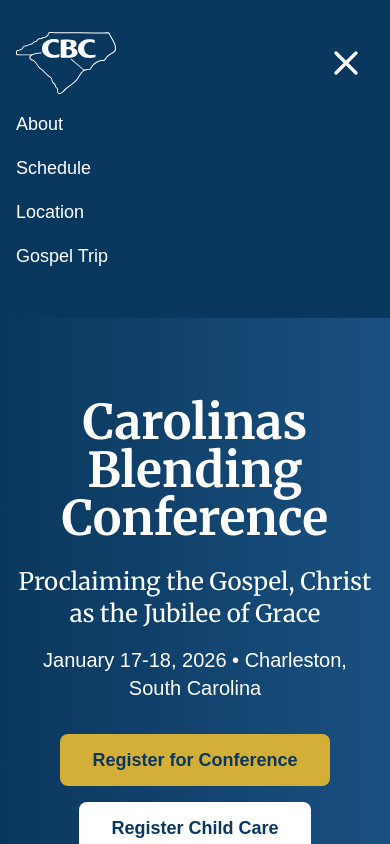
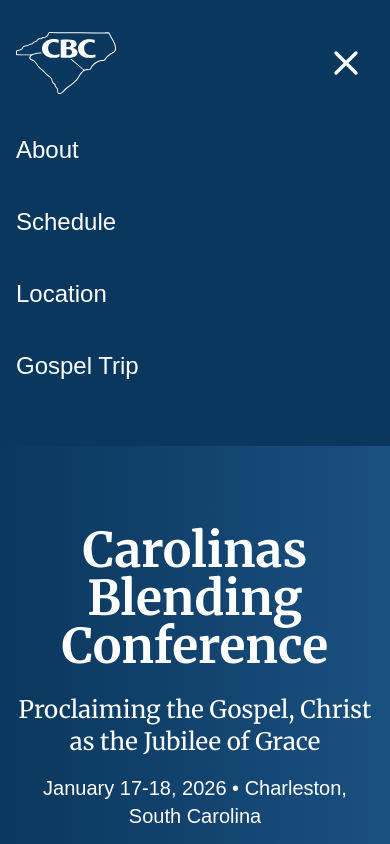
Before and after one commit to pengjc/cbc-next, a Next.js app: page / in a window 390 px wide. Both pictures are taken after a click on the button "Toggle menu". Shown: the top 844 px of the page. Built offline with nearby package versions, Linux system fonts and the light colour scheme.

Commit message:
Adjust mobile menu

```diff
--- a/app/page.tsx
+++ b/app/page.tsx
@@ -67,32 +67,32 @@ export default function Home() {
 
           {/* Mobile menu */}
           {mobileMenuOpen && (
-            <nav className="md:hidden mt-4 pb-4 space-y-4">
+            <nav className="md:hidden mt-8 pb-6 space-y-6">
               <a
                 href="#about"
                 onClick={() => setMobileMenuOpen(false)}
-                className="block text-lg hover:text-[#d4af37] transition"
+                className="block text-2xl hover:text-[#d4af37] transition py-2"
               >
                 About
               </a>
               <a
                 href="#schedule"
                 onClick={() => setMobileMenuOpen(false)}
-                className="block text-lg hover:text-[#d4af37] transition"
+                className="block text-2xl hover:text-[#d4af37] transition py-2"
               >
                 Schedule
               </a>
               <a
                 href="#location"
                 onClick={() => setMobileMenuOpen(false)}
-                className="block text-lg hover:text-[#d4af37] transition"
+                className="block text-2xl hover:text-[#d4af37] transition py-2"
               >
                 Location
               </a>
               <a
                 href="#gospel-trip"
                 onClick={() => setMobileMenuOpen(false)}
-                className="block text-lg hover:text-[#d4af37] transition"
+                className="block text-2xl hover:text-[#d4af37] transition py-2"
               >
                 Gospel Trip
               </a>
```
